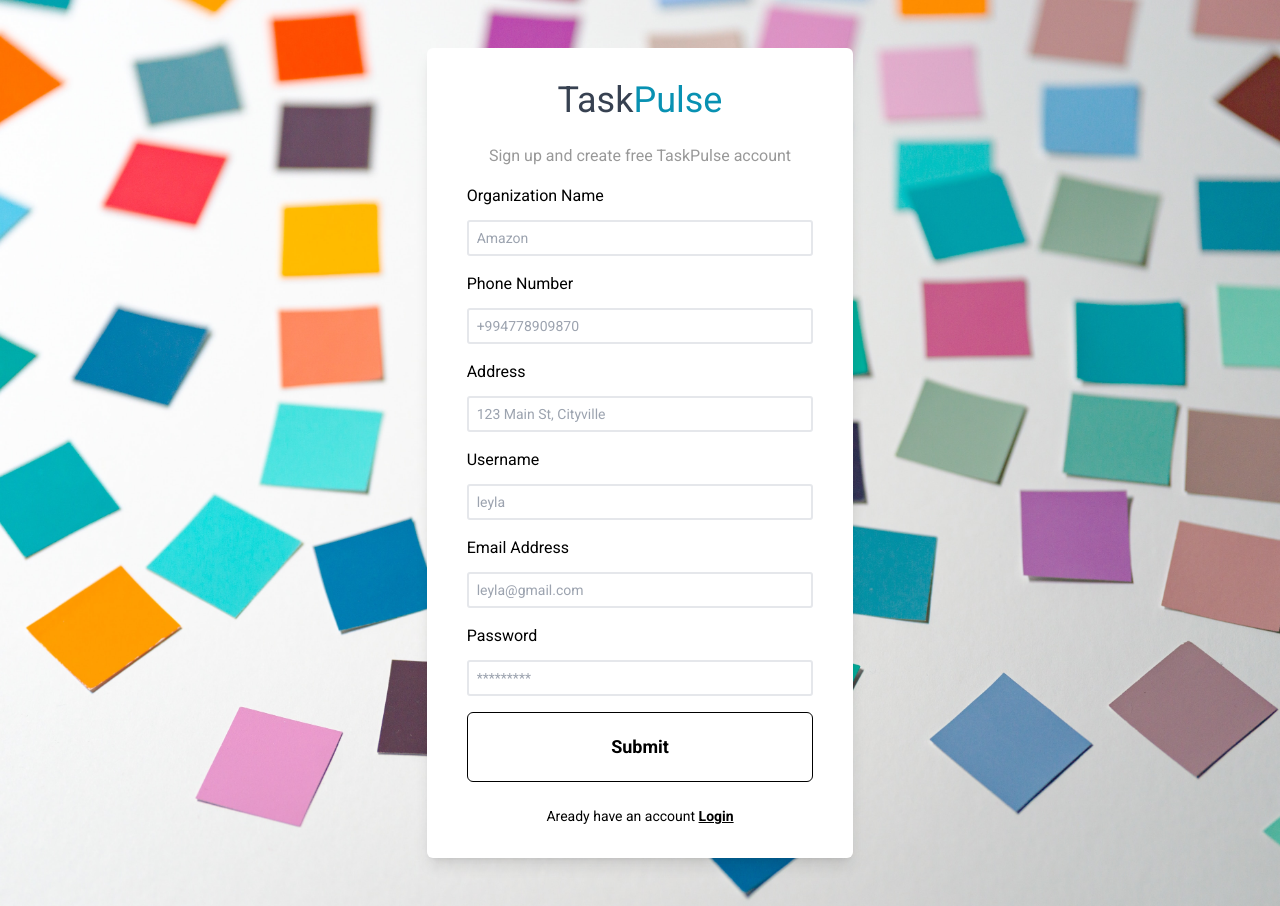
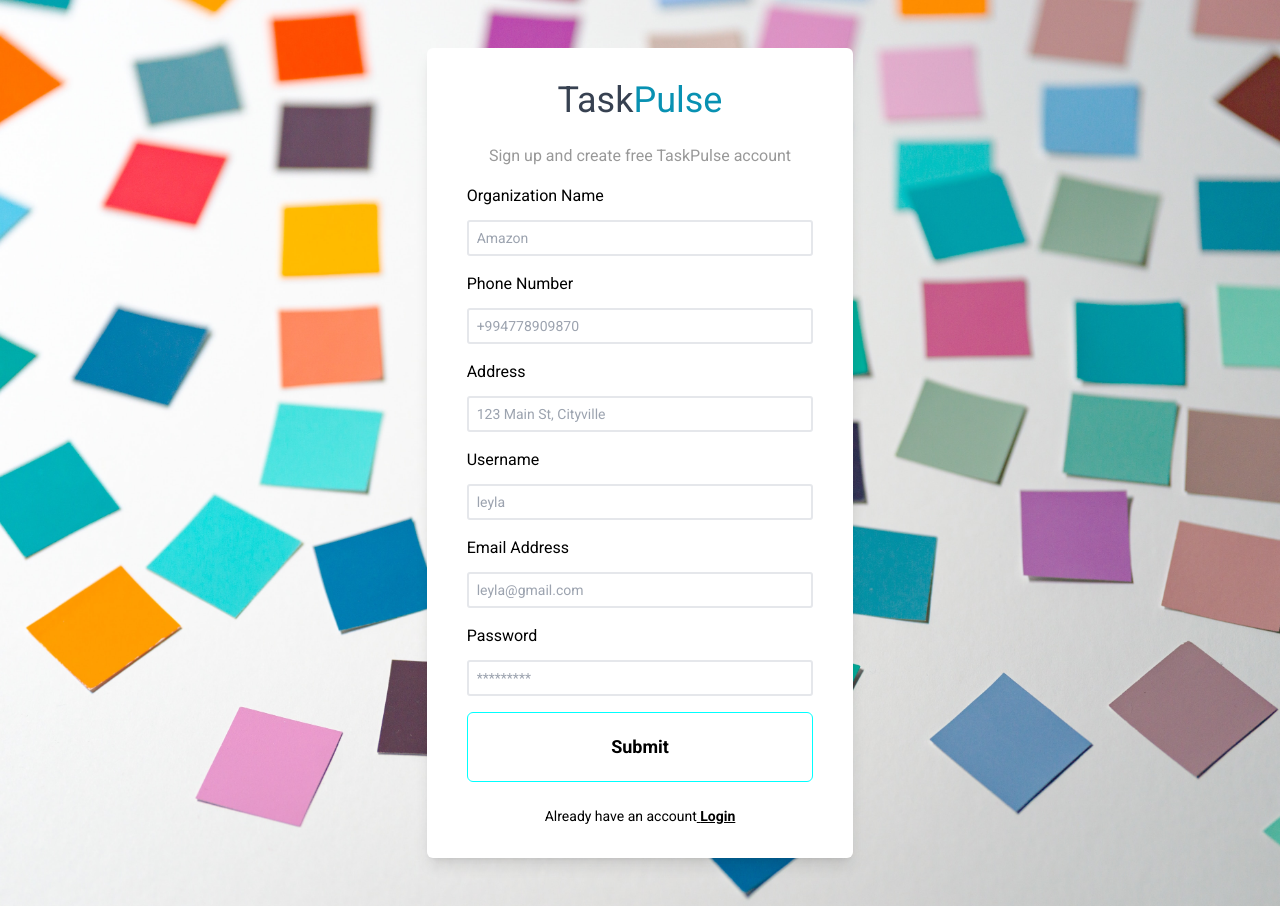
Before and after one commit to aytankhaligli/TaskPulse, a React (Vite) app: page /signup in a window 1280 px wide. Built offline with nearby package versions, Linux system fonts and the light colour scheme; the HTML template or start-up script is replaced by a standard one.

Commit message:
fix some issues and add validation to signup page

```diff
--- a/src/components/Input.jsx
+++ b/src/components/Input.jsx
@@ -1,4 +1,11 @@
-function Input({ placeholder, value, onChange, type = "text", children }) {
+function Input({
+  placeholder,
+  value,
+  onChange,
+  type = "text",
+  children,
+  error = null,
+}) {
   return (
     <div className="flex flex-col items-center justify-center gap-3 mb-4">
       {children}
@@ -8,8 +15,12 @@ function Input({ placeholder, value, onChange, type = "text", children }) {
         placeholder={placeholder}
         value={value}
         onChange={onChange}
+        minLength={type === "password" ? 6 : 4}
         required
       />
+      {error && (
+        <p className="text-red-500 text-sm w-full text-left">{error}</p>
+      )}
     </div>
   );
 }
--- a/src/pages/SignupPage.jsx
+++ b/src/pages/SignupPage.jsx
@@ -16,43 +16,34 @@ function SignupPage() {
   const [username, setUsername] = useState("");
   const [email, setEmail] = useState("");
   const [password, setPassword] = useState("");
-  const [errorText, setErrorText] = useState(null);
+  const [error, setError] = useState(null);
 
   const navigate = useNavigate();
-
+  // Get data from store
   const organizations = useSelector((state) => state.organization);
   const users = useSelector((state) => state.user);
   const { isAuthenticated } = useSelector((state) => state.auth);
-  console.log(isAuthenticated);
-  // console.log(users);
-  // console.log(organizations);
 
   const dispatch = useDispatch();
 
+  // Check if authenticate navigate to homepage
   useEffect(() => {
     isAuthenticated && navigate("/home");
   }, [dispatch, isAuthenticated, navigate]);
 
+  // Form Submit function
   const handleSubmit = (e) => {
     e.preventDefault();
-    // localStorage.removeItem("users");
-    // localStorage.removeItem("organizations");
 
-    if (
-      !organizationName ||
-      !phoneNumber ||
-      !address ||
-      !username ||
-      !email ||
-      !password
-    ) {
-      setErrorText("Please fill in all fields");
-      return;
-    } else if (password.length < 6) {
-      setErrorText("Password has to be min 6 alphanumeric characters");
+    // Check email is already registered
+    if (users.some((user) => user.email === email)) {
+      setError("This email address already registered");
       return;
     } else {
-      setErrorText(null);
+      setError(null);
+    }
+
+    // Create Organization
     dispatch(
       createOrganization({
         id: organizations[organizations.length - 1].id + 1,
@@ -65,10 +56,11 @@ function SignupPage() {
       })
     );
 
+    // Create User
     dispatch(
       createUser({
         id: users[users.length - 1].id + 1,
-          organizationId: organizations.length - 1,
+        organizationId: organizations[organizations.length - 1].id + 1,
         name: "",
         surname: "",
         username,
@@ -78,10 +70,11 @@ function SignupPage() {
       })
     );
 
+    // Sign up as a this user
     dispatch(
       signup({
         id: users[users.length - 1].id + 1,
-          organizationId: organizations.length - 1,
+        organizationId: organizations[organizations.length - 1].id + 1,
         name: "",
         surname: "",
         username,
@@ -90,22 +83,17 @@ function SignupPage() {
         isAdmin: true,
       })
     );
-    }
   };
 
   return (
     <div className="w-full h-full  bg-[url('./assets/signup-bg.jpg')] bg-cover flex  items-center justify-center">
-      <Form>
+      <Form onSubmit={handleSubmit}>
         <h1 className="text-4xl mb-6 text-center text-gray-700">
           Task<span className="text-cyan-600">Pulse</span>
         </h1>
         <p className="mb-4 text-center opacity-40">
           Sign up and create free TaskPulse account
         </p>
-
-        {errorText && (
-          <p className="text-sm pb-2 text-red-700 text-center">{errorText}</p>
-        )}
         <Input
           placeholder="Amazon"
           onChange={(e) => setOrganizationName(e.target.value)}
@@ -114,6 +102,7 @@ function SignupPage() {
           <Label text="Organization Name" />
         </Input>
         <Input
+          type="phone"
           placeholder="+994778909870"
           onChange={(e) => setPhoneNumber(e.target.value)}
           value={phoneNumber}
@@ -139,6 +128,7 @@ function SignupPage() {
           placeholder="leyla@gmail.com"
           onChange={(e) => setEmail(e.target.value)}
           value={email}
+          error={error}
         >
           <Label text="Email Address" />
         </Input>
@@ -150,13 +140,9 @@ function SignupPage() {
         >
           <Label text="Password" />
         </Input>
-        <Button
-          text="Submit"
-          onClick={handleSubmit}
-          style={{ border: "1px solid black" }}
-        />
+        <Button text="Submit" style={{ border: "1px solid cyan" }} />
         <p className="text-center text-sm mt-6">
-          Aready have an account{" "}
+          Already have an account
           <Link to="/login" className="font-semibold underline">
             {" "}
             Login
```
Lines whose indentation alone changed are shown as unchanged.
